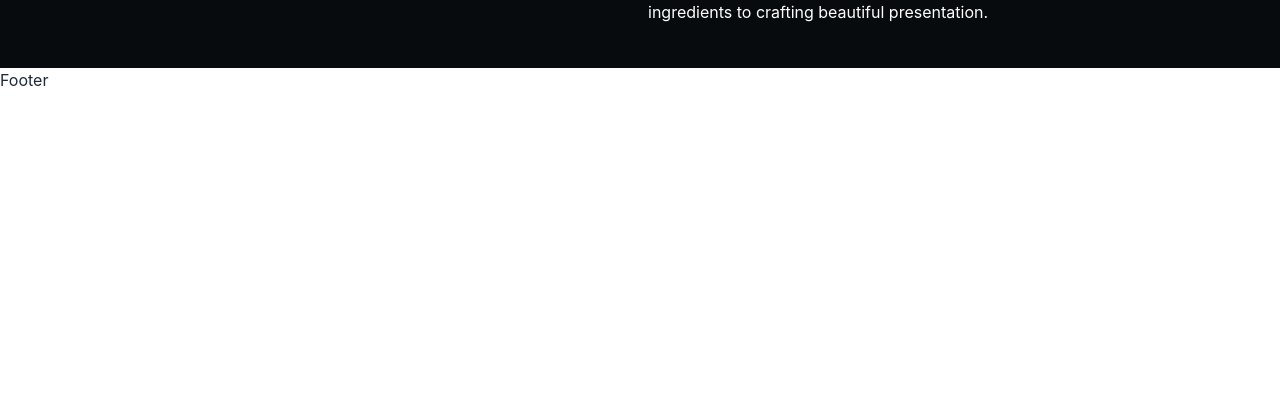
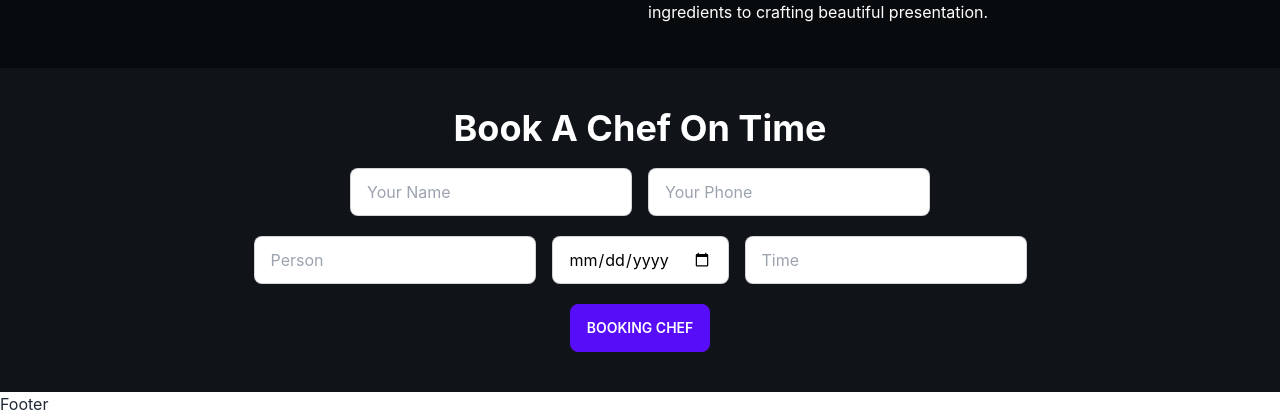
Before and after one commit to shuvodeb17/foodie-frenzy-client, a React (Vite) app: page / in a window 1280 px wide. Shown: the part 1164-1577 px from the top of the page. Before the commit the page ends 1256 px from the top, so only its background shows below. Built offline with nearby package versions, Linux system fonts and the light colour scheme.

Commit message:
book chef section added

```diff
--- /dev/null
+++ b/src/components/ChefBooking/ChefBooking.jsx
@@ -0,0 +1,35 @@
+import React from 'react';
+
+const ChefBooking = () => {
+    return (
+        <div className='bg-[#101418] py-10'>
+            <div className="container mx-auto">
+                <div className='text-center text-white'>
+                    <h1 className='text-4xl font-bold'>Book A Chef On Time</h1>
+                    <div className='flex justify-center gap-4 mt-5 text-black'>
+                        <div>
+                            <input type="text" placeholder="Your Name" className="input input-bordered w-full max-w-xs" />
+                        </div>
+                        <div>
+                            <input type="text" placeholder="Your Phone" className="input input-bordered w-full max-w-xs" />
+                        </div>
+                    </div>
+                    <div className='flex justify-center gap-4 mt-5  text-black'>
+                        <div>
+                            <input type="text" placeholder="Person" className="input input-bordered w-full max-w-xs" />
+                        </div>
+                        <div>
+                            <input type="date" placeholder="Date" className="input input-bordered w-full max-w-xs" />
+                        </div>
+                        <div>
+                            <input type="text" placeholder="Time" className="input input-bordered w-full max-w-xs" />
+                        </div>
+                    </div>
+                    <button className='btn btn-primary mt-5'>Booking Chef</button>
+                </div>
+            </div>
+        </div>
+    );
+};
+
+export default ChefBooking;
--- a/src/components/Home/Home.jsx
+++ b/src/components/Home/Home.jsx
@@ -1,5 +1,6 @@
 import React from 'react';
 import AboutUs from '../AboutUs/AboutUs';
+import ChefBooking from '../ChefBooking/ChefBooking';
 import './Home.css';
 
 const Home = () => {
@@ -17,6 +18,7 @@ const Home = () => {
                 </div>
             </div>
             <AboutUs />
+            <ChefBooking />
         </>
     );
 };
```
